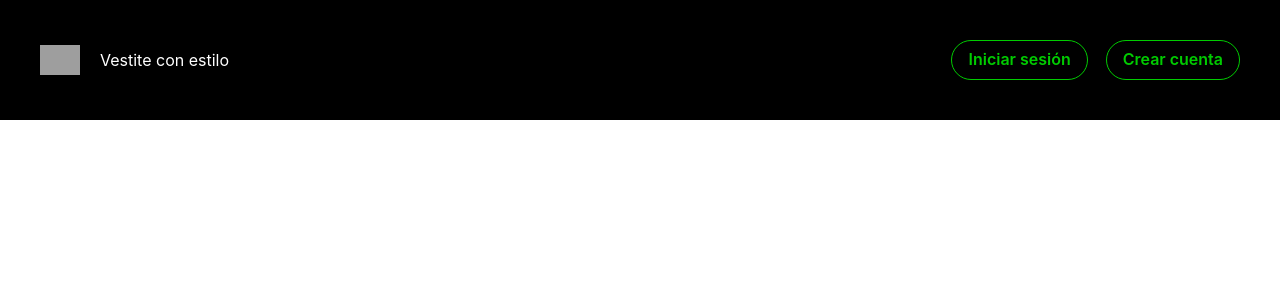
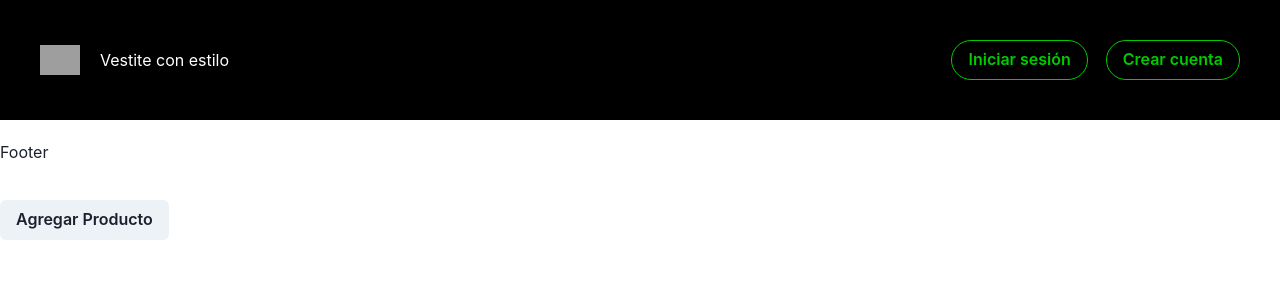
Before and after one commit to Julietabachur/frontFinal, a React (Vite) app in the folder frontend-integrador/: page /admin in a window 1280 px wide. Shown: the top 300 px of the page. Built offline with nearby package versions, Linux system fonts and the light colour scheme; grey boxes are pictures that could not be loaded; a web font is replaced by a local one.

Commit message:
actualizo desarrollo

```diff
--- a/frontend-integrador/src/components/pages/adminPanel/AdminDashboard.jsx
+++ b/frontend-integrador/src/components/pages/adminPanel/AdminDashboard.jsx
@@ -1,10 +1,13 @@
 import React, { useState, useEffect } from 'react';
-import { Box } from '@chakra-ui/react';
+import { Button, Box } from '@chakra-ui/react';
 import AddProduct from './AddProduct';
 
 const AdminDashboard = () => {
   // Estado para controlar si el modal de "Agregar Producto" está abierto o cerrado
   const [isModalOpen, setIsModalOpen] = useState(false);
+
+  // Estado para controlar si se muestra el mensaje de error debido a la resolución de pantalla
+  const [showErrorMessage, setShowErrorMessage] = useState(false);
 
   // Valor mínimo de ancho para considerar como versión de computadora
   const MIN_DESKTOP_WIDTH = 768;
@@ -12,8 +15,10 @@ const AdminDashboard = () => {
   // Efecto para suscribirse al evento de redimensionamiento de la ventana
   useEffect(() => {
     const handleResize = () => {
-      if (window.innerWidth >= MIN_DESKTOP_WIDTH) {
-        setIsModalOpen(true); // Abre el modal de productos si la resolución es suficientemente grande
+      if (window.innerWidth < MIN_DESKTOP_WIDTH) {
+        setShowErrorMessage(true);
+      } else {
+        setShowErrorMessage(false);
       }
     };
 
@@ -28,11 +33,14 @@ const AdminDashboard = () => {
   // Renderizado del componente
   return (
     <Box pos={'relative'} top={100}>
+      {/* Mostrar el botón "Agregar Producto" solo si la resolución es de computadora */}
+      {window.innerWidth >= MIN_DESKTOP_WIDTH && <Button onClick={() => setIsModalOpen(true)}>Agregar Producto</Button>}
+
       {/* Componente del modal para agregar producto */}
       <AddProduct isOpen={isModalOpen} onClose={() => setIsModalOpen(false)} />
 
       {/* Mensaje de error que cubre toda la página si la resolución es menor que la de computadora */}
-      {window.innerWidth < MIN_DESKTOP_WIDTH && (
+      {showErrorMessage && (
         <div
           style={{
             position: 'fixed',
```
